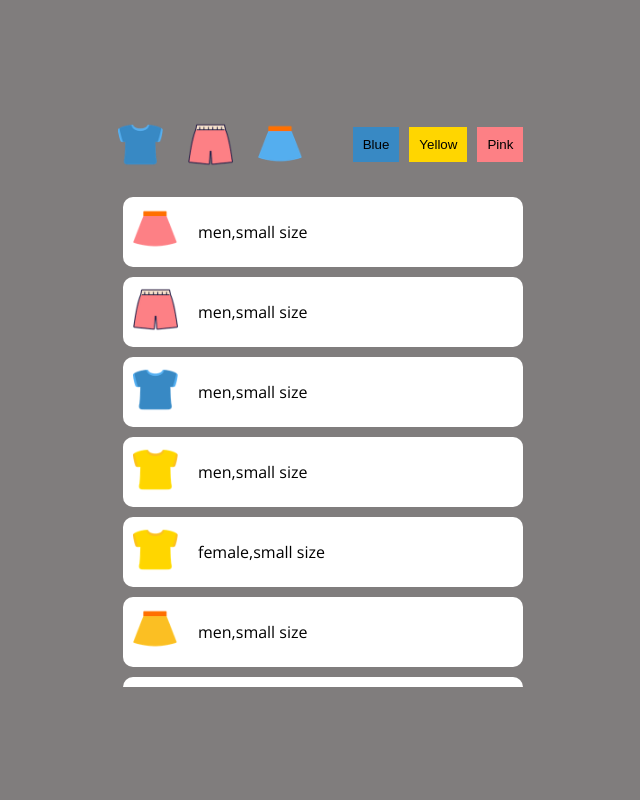
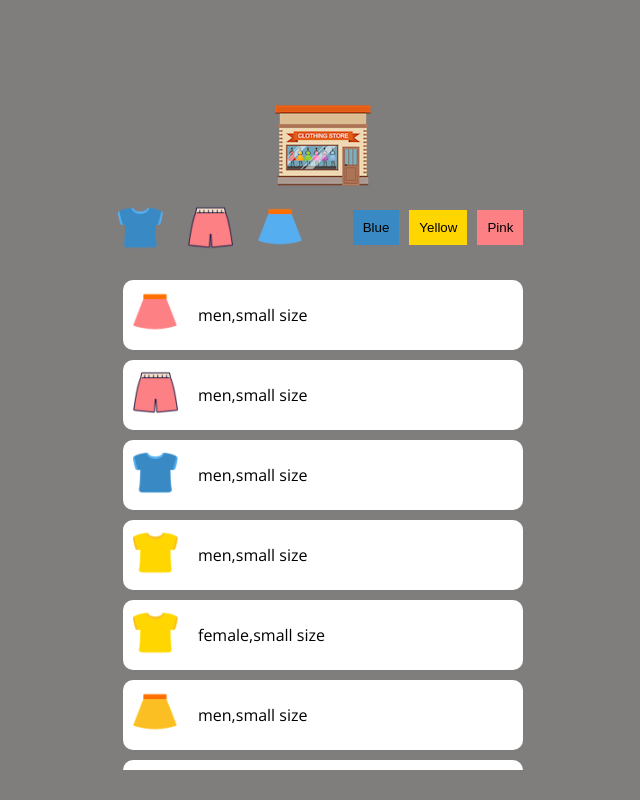
Before and after one commit to wonjunknag/shoping-clothing-selector, a plain HTML site: page index.html in a window 1280 px wide. Shown: the whole page, without its empty margins (317-957 px from the left). Drawn offline with nearby package versions, Linux system fonts and the light colour scheme; the site is published under a folder, as on GitHub Pages, so addresses that start at the root find nothing.

Commit message:
modified

```diff
--- a/index.html
+++ b/index.html
@@ -4,14 +4,14 @@
     <meta charset="UTF-8" />
     <meta name="viewport" content="width=device-width, initial-scale=1.0" />
     <meta http-equiv="X-UA-Compatible" content="IE=edge" />
+    <title>Shoping Clothing Selector</title>
     <link rel="stylesheet" href="css/styles.css" />
     <script src="js/cloth_main.js" defer></script>
-    <title>Shoping Clothing Selector</title>
   </head>
   <body>
     <header class="header">
       <div class="header__logo">
-        <img class="logo--img" src="/images/logo.png" alt="" />
+        <img class="logo--img" src="images/logo.png" alt="" />
       </div>
       <div class="header__navbar">
         <div class="navbar__left">
```
